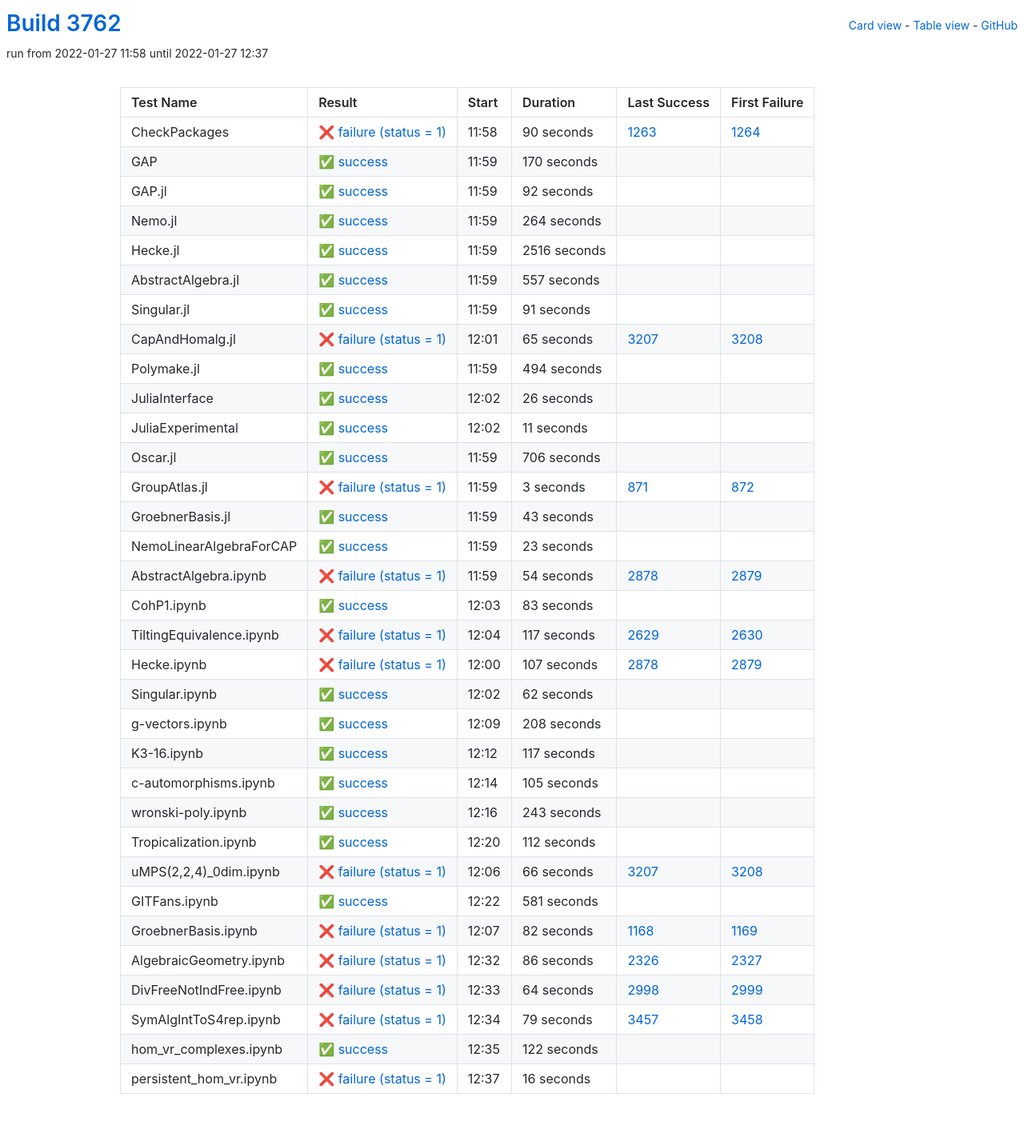
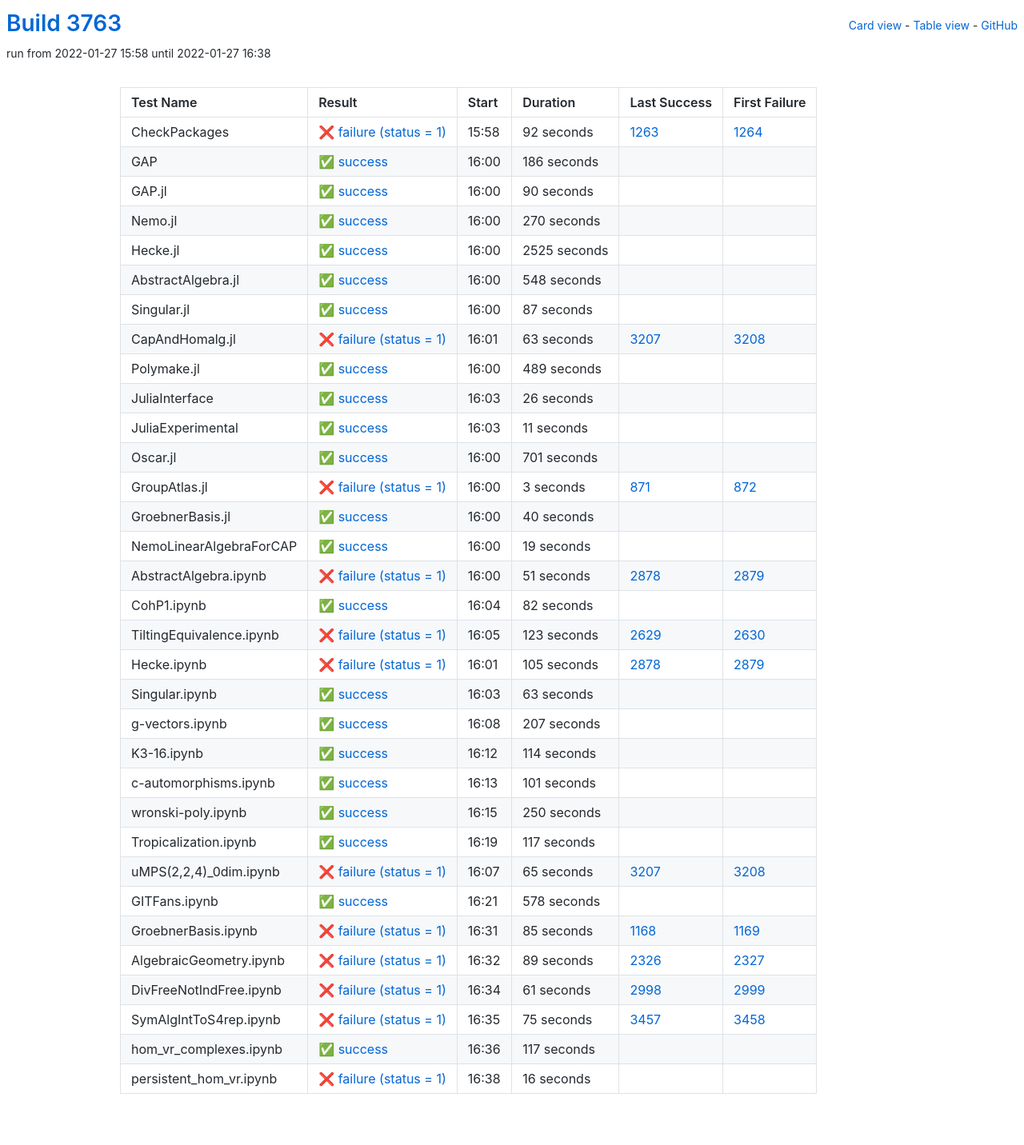
Before and after one commit to oscar-system/oscar-ci-status-stable, a Jekyll site: the page built from table.html, in a window 1280 px wide. Shown: the whole page at 80% size. Built offline with Jekyll 4.4.1, drawn with Linux system fonts in a browser that asks for light colours.

Commit message:
Build #3763

```diff
--- a/_data/ci.yml
+++ b/_data/ci.yml
@@ -1,6 +1,6 @@
 ---
-build: 3762
-build_url: https://oscarci.mathematik.uni-kl.de/job/oscar-stable/3762/
+build: 3763
+build_url: https://oscarci.mathematik.uni-kl.de/job/oscar-stable/3763/
 job: oscar-stable
 organization: oscar-system
 repo: oscar-ci-status-stable
@@ -8,116 +8,116 @@ repourl: https://github.com/oscar-system/oscar-ci-status-stable
 tests:
 - name: CheckPackages
   id: checkpackages
-  log: https://oscarci.mathematik.uni-kl.de/job/oscar-stable/3762/artifact/logs/build-3762/CheckPackages.log
-  start: 2022-01-27 11:58
+  log: https://oscarci.mathematik.uni-kl.de/job/oscar-stable/3763/artifact/logs/build-3763/CheckPackages.log
+  start: 2022-01-27 15:58
   success: false
   exitcode: 1
   status: failure
-  duration: 90
+  duration: 92
   last_success: 1263
   last_success_url: https://oscarci.mathematik.uni-kl.de/job/oscar-stable/1263/
   first_failure: 1264
   first_failure_url: https://oscarci.mathematik.uni-kl.de/job/oscar-stable/1264/
 - name: GAP
   id: gap
-  log: https://oscarci.mathematik.uni-kl.de/job/oscar-stable/3762/artifact/logs/build-3762/GAP.log
-  start: 2022-01-27 11:59
+  log: https://oscarci.mathematik.uni-kl.de/job/oscar-stable/3763/artifact/logs/build-3763/GAP.log
+  start: 2022-01-27 16:00
   success: true
   exitcode: 0
   status: success
-  duration: 170
+  duration: 186
   last_success: false
   last_success_url:
   first_failure: false
   first_failure_url:
 - name: GAP.jl
   id: gap-jl
-  log: https://oscarci.mathematik.uni-kl.de/job/oscar-stable/3762/artifact/logs/build-3762/GAP.jl.log
-  start: 2022-01-27 11:59
+  log: https://oscarci.mathematik.uni-kl.de/job/oscar-stable/3763/artifact/logs/build-3763/GAP.jl.log
+  start: 2022-01-27 16:00
   success: true
   exitcode: 0
   status: success
-  duration: 92
+  duration: 90
   last_success: false
   last_success_url:
   first_failure: false
   first_failure_url:
 - name: Nemo.jl
   id: nemo-jl
-  log: https://oscarci.mathematik.uni-kl.de/job/oscar-stable/3762/artifact/logs/build-3762/Nemo.jl.log
-  start: 2022-01-27 11:59
+  log: https://oscarci.mathematik.uni-kl.de/job/oscar-stable/3763/artifact/logs/build-3763/Nemo.jl.log
+  start: 2022-01-27 16:00
   success: true
   exitcode: 0
   status: success
-  duration: 264
+  duration: 270
   last_success: false
   last_success_url:
   first_failure: false
   first_failure_url:
 - name: Hecke.jl
   id: hecke-jl
-  log: https://oscarci.mathematik.uni-kl.de/job/oscar-stable/3762/artifact/logs/build-3762/Hecke.jl.log
-  start: 2022-01-27 11:59
+  log: https://oscarci.mathematik.uni-kl.de/job/oscar-stable/3763/artifact/logs/build-3763/Hecke.jl.log
+  start: 2022-01-27 16:00
   success: true
   exitcode: 0
   status: success
-  duration: 2516
+  duration: 2525
   last_success: false
   last_success_url:
   first_failure: false
   first_failure_url:
 - name: AbstractAlgebra.jl
   id: abstractalgebra-jl
-  log: https://oscarci.mathematik.uni-kl.de/job/oscar-stable/3762/artifact/logs/build-3762/AbstractAlgebra.jl.log
-  start: 2022-01-27 11:59
+  log: https://oscarci.mathematik.uni-kl.de/job/oscar-stable/3763/artifact/logs/build-3763/AbstractAlgebra.jl.log
+  start: 2022-01-27 16:00
   success: true
   exitcode: 0
   status: success
-  duration: 557
+  duration: 548
   last_success: false
   last_success_url:
   first_failure: false
   first_failure_url:
 - name: Singular.jl
   id: singular-jl
-  log: https://oscarci.mathematik.uni-kl.de/job/oscar-stable/3762/artifact/logs/build-3762/Singular.jl.log
-  start: 2022-01-27 11:59
+  log: https://oscarci.mathematik.uni-kl.de/job/oscar-stable/3763/artifact/logs/build-3763/Singular.jl.log
+  start: 2022-01-27 16:00
   success: true
   exitcode: 0
   status: success
-  duration: 91
+  duration: 87
   last_success: false
   last_success_url:
   first_failure: false
   first_failure_url:
 - name: CapAndHomalg.jl
   id: capandhomalg-jl
-  log: https://oscarci.mathematik.uni-kl.de/job/oscar-stable/3762/artifact/logs/build-3762/CapAndHomalg.jl.log
-  start: 2022-01-27 12:01
+  log: https://oscarci.mathematik.uni-kl.de/job/oscar-stable/3763/artifact/logs/build-3763/CapAndHomalg.jl.log
+  start: 2022-01-27 16:01
   success: false
   exitcode: 1
   status: failure
-  duration: 65
+  duration: 63
   last_success: 3207
   last_success_url: https://oscarci.mathematik.uni-kl.de/job/oscar-stable/3207/
   first_failure: 3208
   first_failure_url: https://oscarci.mathematik.uni-kl.de/job/oscar-stable/3208/
 - name: Polymake.jl
   id: polymake-jl
-  log: https://oscarci.mathematik.uni-kl.de/job/oscar-stable/3762/artifact/logs/build-3762/Polymake.jl.log
-  start: 2022-01-27 11:59
+  log: https://oscarci.mathematik.uni-kl.de/job/oscar-stable/3763/artifact/logs/build-3763/Polymake.jl.log
+  start: 2022-01-27 16:00
   success: true
   exitcode: 0
   status: success
-  duration: 494
+  duration: 489
   last_success: false
   last_success_url:
   first_failure: false
   first_failure_url:
 - name: JuliaInterface
   id: juliainterface
-  log: https://oscarci.mathematik.uni-kl.de/job/oscar-stable/3762/artifact/logs/build-3762/JuliaInterface.log
-  start: 2022-01-27 12:02
+  log: https://oscarci.mathematik.uni-kl.de/job/oscar-stable/3763/artifact/logs/build-3763/JuliaInterface.log
+  start: 2022-01-27 16:03
   success: true
   exitcode: 0
   status: success
@@ -128,8 +128,8 @@ tests:
   first_failure_url:
 - name: JuliaExperimental
   id: juliaexperimental
-  log: https://oscarci.mathematik.uni-kl.de/job/oscar-stable/3762/artifact/logs/build-3762/JuliaExperimental.log
-  start: 2022-01-27 12:02
+  log: https://oscarci.mathematik.uni-kl.de/job/oscar-stable/3763/artifact/logs/build-3763/JuliaExperimental.log
+  start: 2022-01-27 16:03
   success: true
   exitcode: 0
   status: success
@@ -140,20 +140,20 @@ tests:
   first_failure_url:
 - name: Oscar.jl
   id: oscar-jl
-  log: https://oscarci.mathematik.uni-kl.de/job/oscar-stable/3762/artifact/logs/build-3762/Oscar.jl.log
-  start: 2022-01-27 11:59
+  log: https://oscarci.mathematik.uni-kl.de/job/oscar-stable/3763/artifact/logs/build-3763/Oscar.jl.log
+  start: 2022-01-27 16:00
   success: true
   exitcode: 0
   status: success
-  duration: 706
+  duration: 701
   last_success: false
   last_success_url:
   first_failure: false
   first_failure_url:
 - name: GroupAtlas.jl
   id: groupatlas-jl
-  log: https://oscarci.mathematik.uni-kl.de/job/oscar-stable/3762/artifact/logs/build-3762/GroupAtlas.jl.log
-  start: 2022-01-27 11:59
+  log: https://oscarci.mathematik.uni-kl.de/job/oscar-stable/3763/artifact/logs/build-3763/GroupAtlas.jl.log
+  start: 2022-01-27 16:00
   success: false
   exitcode: 1
   status: failure
@@ -164,104 +164,140 @@ tests:
   first_failure_url: https://oscarci.mathematik.uni-kl.de/job/oscar-stable/872/
 - name: GroebnerBasis.jl
   id: groebnerbasis-jl
-  log: https://oscarci.mathematik.uni-kl.de/job/oscar-stable/3762/artifact/logs/build-3762/GroebnerBasis.jl.log
-  start: 2022-01-27 11:59
+  log: https://oscarci.mathematik.uni-kl.de/job/oscar-stable/3763/artifact/logs/build-3763/GroebnerBasis.jl.log
+  start: 2022-01-27 16:00
   success: true
   exitcode: 0
   status: success
-  duration: 43
+  duration: 40
   last_success: false
   last_success_url:
   first_failure: false
   first_failure_url:
 - name: NemoLinearAlgebraForCAP
   id: nemolinearalgebraforcap
-  log: https://oscarci.mathematik.uni-kl.de/job/oscar-stable/3762/artifact/logs/build-3762/NemoLinearAlgebraForCAP.log
-  start: 2022-01-27 11:59
+  log: https://oscarci.mathematik.uni-kl.de/job/oscar-stable/3763/artifact/logs/build-3763/NemoLinearAlgebraForCAP.log
+  start: 2022-01-27 16:00
   success: true
   exitcode: 0
   status: success
-  duration: 23
+  duration: 19
   last_success: false
   last_success_url:
   first_failure: false
   first_failure_url:
 - name: AbstractAlgebra.ipynb
   id: abstractalgebra-ipynb
-  log: https://oscarci.mathematik.uni-kl.de/job/oscar-stable/3762/artifact/logs/build-3762/AbstractAlgebra.ipynb.log
-  start: 2022-01-27 11:59
+  log: https://oscarci.mathematik.uni-kl.de/job/oscar-stable/3763/artifact/logs/build-3763/AbstractAlgebra.ipynb.log
+  start: 2022-01-27 16:00
   success: false
   exitcode: 1
   status: failure
-  duration: 54
+  duration: 51
   last_success: 2878
   last_success_url: https://oscarci.mathematik.uni-kl.de/job/oscar-stable/2878/
   first_failure: 2879
   first_failure_url: https://oscarci.mathematik.uni-kl.de/job/oscar-stable/2879/
 - name: CohP1.ipynb
   id: cohp1-ipynb
-  log: https://oscarci.mathematik.uni-kl.de/job/oscar-stable/3762/artifact/logs/build-3762/CohP1.ipynb.log
-  start: 2022-01-27 12:03
+  log: https://oscarci.mathematik.uni-kl.de/job/oscar-stable/3763/artifact/logs/build-3763/CohP1.ipynb.log
+  start: 2022-01-27 16:04
   success: true
   exitcode: 0
   status: success
-  duration: 83
+  duration: 82
   last_success: false
   last_success_url:
   first_failure: false
   first_failure_url:
 - name: TiltingEquivalence.ipynb
   id: tiltingequivalence-ipynb
-  log: https://oscarci.mathematik.uni-kl.de/job/oscar-stable/3762/artifact/logs/build-3762/TiltingEquivalence.ipynb.log
-  start: 2022-01-27 12:04
+  log: https://oscarci.mathematik.uni-kl.de/job/oscar-stable/3763/artifact/logs/build-3763/TiltingEquivalence.ipynb.log
+  start: 2022-01-27 16:05
   success: false
   exitcode: 1
   status: failure
-  duration: 117
+  duration: 123
   last_success: 2629
   last_success_url: https://oscarci.mathematik.uni-kl.de/job/oscar-stable/2629/
   first_failure: 2630
   first_failure_url: https://oscarci.mathematik.uni-kl.de/job/oscar-stable/2630/
 - name: Hecke.ipynb
   id: hecke-ipynb
-  log: https://oscarci.mathematik.uni-kl.de/job/oscar-stable/3762/artifact/logs/build-3762/Hecke.ipynb.log
-  start: 2022-01-27 12:00
+  log: https://oscarci.mathematik.uni-kl.de/job/oscar-stable/3763/artifact/logs/build-3763/Hecke.ipynb.log
+  start: 2022-01-27 16:01
   success: false
   exitcode: 1
   status: failure
-  duration: 107
+  duration: 105
   last_success: 2878
   last_success_url: https://oscarci.mathematik.uni-kl.de/job/oscar-stable/2878/
   first_failure: 2879
   first_failure_url: https://oscarci.mathematik.uni-kl.de/job/oscar-stable/2879/
 - name: Singular.ipynb
   id: singular-ipynb
-  log: https://oscarci.mathematik.uni-kl.de/job/oscar-stable/3762/artifact/logs/build-3762/Singular.ipynb.log
-  start: 2022-01-27 12:02
+  log: https://oscarci.mathematik.uni-kl.de/job/oscar-stable/3763/artifact/logs/build-3763/Singular.ipynb.log
+  start: 2022-01-27 16:03
   success: true
   exitcode: 0
   status: success
-  duration: 62
+  duration: 63
   last_success: false
   last_success_url:
   first_failure: false
   first_failure_url:
 - name: g-vectors.ipynb
   id: g-vectors-ipynb
-  log: https://oscarci.mathematik.uni-kl.de/job/oscar-stable/3762/artifact/logs/build-3762/g-vectors.ipynb.log
-  start: 2022-01-27 12:09
+  log: https://oscarci.mathematik.uni-kl.de/job/oscar-stable/3763/artifact/logs/build-3763/g-vectors.ipynb.log
+  start: 2022-01-27 16:08
   success: true
   exitcode: 0
   status: success
-  duration: 208
+  duration: 207
   last_success: false
   last_success_url:
   first_failure: false
   first_failure_url:
 - name: K3-16.ipynb
   id: k3-16-ipynb
-  log: https://oscarci.mathematik.uni-kl.de/job/oscar-stable/3762/artifact/logs/build-3762/K3-16.ipynb.log
-  start: 2022-01-27 12:12
+  log: https://oscarci.mathematik.uni-kl.de/job/oscar-stable/3763/artifact/logs/build-3763/K3-16.ipynb.log
+  start: 2022-01-27 16:12
+  success: true
+  exitcode: 0
+  status: success
+  duration: 114
+  last_success: false
+  last_success_url:
+  first_failure: false
+  first_failure_url:
+- name: c-automorphisms.ipynb
+  id: c-automorphisms-ipynb
+  log: https://oscarci.mathematik.uni-kl.de/job/oscar-stable/3763/artifact/logs/build-3763/c-automorphisms.ipynb.log
+  start: 2022-01-27 16:13
+  success: true
+  exitcode: 0
+  status: success
+  duration: 101
+  last_success: false
+  last_success_url:
+  first_failure: false
+  first_failure_url:
+- name: wronski-poly.ipynb
+  id: wronski-poly-ipynb
+  log: https://oscarci.mathematik.uni-kl.de/job/oscar-stable/3763/artifact/logs/build-3763/wronski-poly.ipynb.log
+  start: 2022-01-27 16:15
+  success: true
+  exitcode: 0
+  status: success
+  duration: 250
+  last_success: false
+  last_success_url:
+  first_failure: false
+  first_failure_url:
+- name: Tropicalization.ipynb
+  id: tropicalization-ipynb
+  log: https://oscarci.mathematik.uni-kl.de/job/oscar-stable/3763/artifact/logs/build-3763/Tropicalization.ipynb.log
+  start: 2022-01-27 16:19
   success: true
   exitcode: 0
   status: success
@@ -270,130 +306,94 @@ tests:
   last_success_url:
   first_failure: false
   first_failure_url:
-- name: c-automorphisms.ipynb
-  id: c-automorphisms-ipynb
-  log: https://oscarci.mathematik.uni-kl.de/job/oscar-stable/3762/artifact/logs/build-3762/c-automorphisms.ipynb.log
-  start: 2022-01-27 12:14
-  success: true
-  exitcode: 0
-  status: success
-  duration: 105
-  last_success: false
-  last_success_url:
-  first_failure: false
-  first_failure_url:
-- name: wronski-poly.ipynb
-  id: wronski-poly-ipynb
-  log: https://oscarci.mathematik.uni-kl.de/job/oscar-stable/3762/artifact/logs/build-3762/wronski-poly.ipynb.log
-  start: 2022-01-27 12:16
-  success: true
-  exitcode: 0
-  status: success
-  duration: 243
-  last_success: false
-  last_success_url:
-  first_failure: false
-  first_failure_url:
-- name: Tropicalization.ipynb
-  id: tropicalization-ipynb
-  log: https://oscarci.mathematik.uni-kl.de/job/oscar-stable/3762/artifact/logs/build-3762/Tropicalization.ipynb.log
-  start: 2022-01-27 12:20
-  success: true
-  exitcode: 0
-  status: success
-  duration: 112
-  last_success: false
-  last_success_url:
-  first_failure: false
-  first_failure_url:
 - name: uMPS(2,2,4)_0dim.ipynb
   id: umps-2-2-4-0dim-ipynb
-  log: https://oscarci.mathematik.uni-kl.de/job/oscar-stable/3762/artifact/logs/build-3762/uMPS-2-2-4-_0dim.ipynb.log
-  start: 2022-01-27 12:06
+  log: https://oscarci.mathematik.uni-kl.de/job/oscar-stable/3763/artifact/logs/build-3763/uMPS-2-2-4-_0dim.ipynb.log
+  start: 2022-01-27 16:07
   success: false
   exitcode: 1
   status: failure
-  duration: 66
+  duration: 65
   last_success: 3207
   last_success_url: https://oscarci.mathematik.uni-kl.de/job/oscar-stable/3207/
   first_failure: 3208
   first_failure_url: https://oscarci.mathematik.uni-kl.de/job/oscar-stable/3208/
 - name: GITFans.ipynb
   id: gitfans-ipynb
-  log: https://oscarci.mathematik.uni-kl.de/job/oscar-stable/3762/artifact/logs/build-3762/GITFans.ipynb.log
-  start: 2022-01-27 12:22
+  log: https://oscarci.mathematik.uni-kl.de/job/oscar-stable/3763/artifact/logs/build-3763/GITFans.ipynb.log
+  start: 2022-01-27 16:21
   success: true
   exitcode: 0
   status: success
-  duration: 581
+  duration: 578
   last_success: false
   last_success_url:
   first_failure: false
   first_failure_url:
 - name: GroebnerBasis.ipynb
   id: groebnerbasis-ipynb
-  log: https://oscarci.mathematik.uni-kl.de/job/oscar-stable/3762/artifact/logs/build-3762/GroebnerBasis.ipynb.log
-  start: 2022-01-27 12:07
+  log: https://oscarci.mathematik.uni-kl.de/job/oscar-stable/3763/artifact/logs/build-3763/GroebnerBasis.ipynb.log
+  start: 2022-01-27 16:31
   success: false
   exitcode: 1
   status: failure
-  duration: 82
+  duration: 85
   last_success: 1168
   last_success_url: https://oscarci.mathematik.uni-kl.de/job/oscar-stable/1168/
   first_failure: 1169
   first_failure_url: https://oscarci.mathematik.uni-kl.de/job/oscar-stable/1169/
 - name: AlgebraicGeometry.ipynb
   id: algebraicgeometry-ipynb
-  log: https://oscarci.mathematik.uni-kl.de/job/oscar-stable/3762/artifact/logs/build-3762/AlgebraicGeometry.ipynb.log
-  start: 2022-01-27 12:32
+  log: https://oscarci.mathematik.uni-kl.de/job/oscar-stable/3763/artifact/logs/build-3763/AlgebraicGeometry.ipynb.log
+  start: 2022-01-27 16:32
   success: false
   exitcode: 1
   status: failure
-  duration: 86
+  duration: 89
   last_success: 2326
   last_success_url: https://oscarci.mathematik.uni-kl.de/job/oscar-stable/2326/
   first_failure: 2327
   first_failure_url: https://oscarci.mathematik.uni-kl.de/job/oscar-stable/2327/
 - name: DivFreeNotIndFree.ipynb
   id: divfreenotindfree-ipynb
-  log: https://oscarci.mathematik.uni-kl.de/job/oscar-stable/3762/artifact/logs/build-3762/DivFreeNotIndFree.ipynb.log
-  start: 2022-01-27 12:33
+  log: https://oscarci.mathematik.uni-kl.de/job/oscar-stable/3763/artifact/logs/build-3763/DivFreeNotIndFree.ipynb.log
+  start: 2022-01-27 16:34
   success: false
   exitcode: 1
   status: failure
-  duration: 64
+  duration: 61
   last_success: 2998
   last_success_url: https://oscarci.mathematik.uni-kl.de/job/oscar-stable/2998/
   first_failure: 2999
   first_failure_url: https://oscarci.mathematik.uni-kl.de/job/oscar-stable/2999/
 - name: SymAlgIntToS4rep.ipynb
   id: symalginttos4rep-ipynb
-  log: https://oscarci.mathematik.uni-kl.de/job/oscar-stable/3762/artifact/logs/build-3762/SymAlgIntToS4rep.ipynb.log
-  start: 2022-01-27 12:34
+  log: https://oscarci.mathematik.uni-kl.de/job/oscar-stable/3763/artifact/logs/build-3763/SymAlgIntToS4rep.ipynb.log
+  start: 2022-01-27 16:35
   success: false
   exitcode: 1
   status: failure
-  duration: 79
+  duration: 75
   last_success: 3457
   last_success_url: https://oscarci.mathematik.uni-kl.de/job/oscar-stable/3457/
   first_failure: 3458
   first_failure_url: https://oscarci.mathematik.uni-kl.de/job/oscar-stable/3458/
 - name: hom_vr_complexes.ipynb
   id: hom-vr-complexes-ipynb
-  log: https://oscarci.mathematik.uni-kl.de/job/oscar-stable/3762/artifact/logs/build-3762/hom_vr_complexes.ipynb.log
-  start: 2022-01-27 12:35
+  log: https://oscarci.mathematik.uni-kl.de/job/oscar-stable/3763/artifact/logs/build-3763/hom_vr_complexes.ipynb.log
+  start: 2022-01-27 16:36
   success: true
   exitcode: 0
   status: success
-  duration: 122
+  duration: 117
   last_success: false
   last_success_url:
   first_failure: false
   first_failure_url:
 - name: persistent_hom_vr.ipynb
   id: persistent-hom-vr-ipynb
-  log: https://oscarci.mathematik.uni-kl.de/job/oscar-stable/3762/artifact/logs/build-3762/persistent_hom_vr.ipynb.log
-  start: 2022-01-27 12:37
+  log: https://oscarci.mathematik.uni-kl.de/job/oscar-stable/3763/artifact/logs/build-3763/persistent_hom_vr.ipynb.log
+  start: 2022-01-27 16:38
   success: false
   exitcode: 1
   status: failure
```
Also changed, not shown: README.md.
